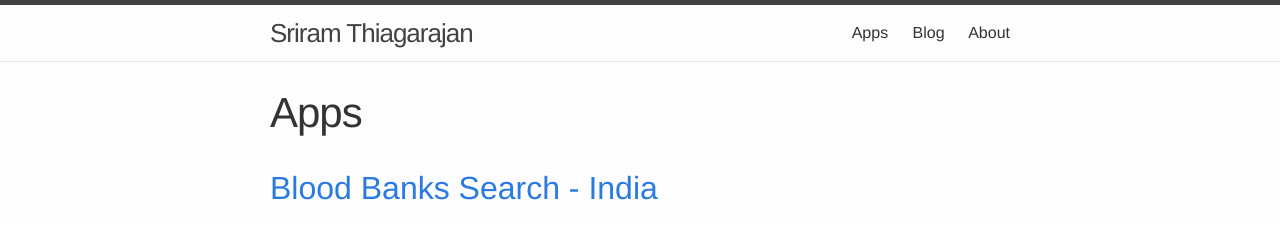
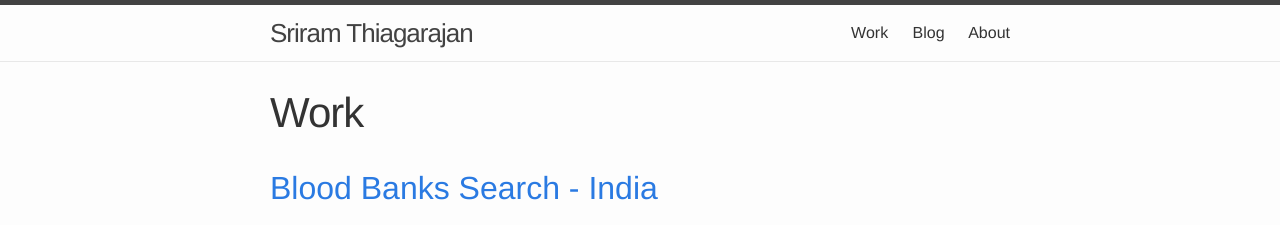
Before and after one commit to tsriram/tsriram.github.io, a Jekyll site: the page built from apps.html, in a window 1280 px wide. Shown: the top 225 px of the page. Built offline with Jekyll 4.4.1, drawn with Linux system fonts in a browser that asks for light colours.

Commit message:
change apps to work

```diff
--- a/_sass/_extras.scss
+++ b/_sass/_extras.scss
@@ -1,3 +1,6 @@
 .post-summary {
 	color: $grey-color-dark;
 }
+.work-item {
+  margin-bottom: 30px;
+}
--- a/apps.html
+++ b/apps.html
@@ -1,12 +1,12 @@
 ---
 layout: page
-title: Apps
+title: Work
 ---
 
 <div class="home">
 
   <header class="post-header">
-    <h1 class="post-title">Apps</h1>
+    <h1 class="post-title">Work</h1>
   </header>
 
   <!-- <ul class="app-list">
@@ -21,9 +21,9 @@ title: Apps
     {% endfor %}
   </ul> -->
 
-  {% for my_page in site.pages %}
+  {% for my_page in site.pages reversed %}
       {% if my_page.title and my_page.type == 'app' %}
-        <div>
+        <div class="work-item">
           <h2>
             <a class="page-link" href="{{ my_page.url | prepend: site.baseurl }}">{{ my_page.title }}</a>
           </h2>
```
